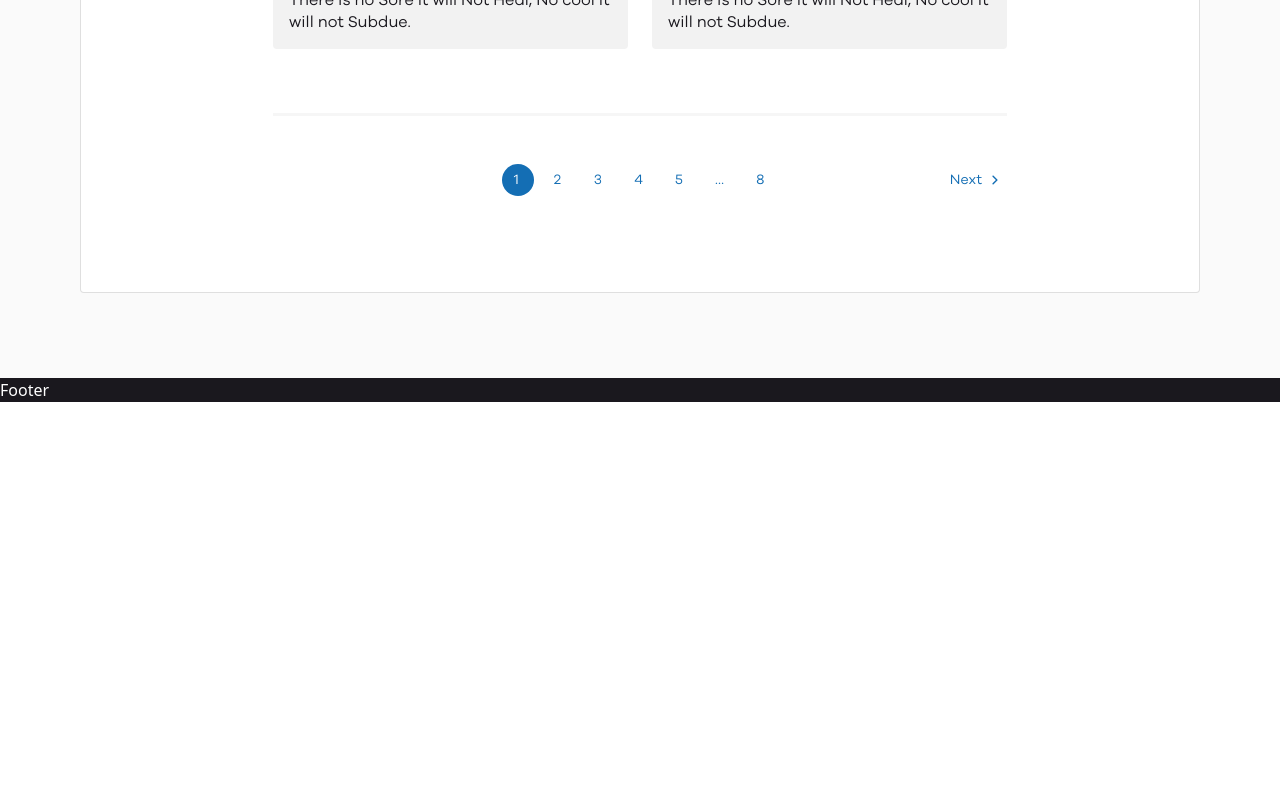
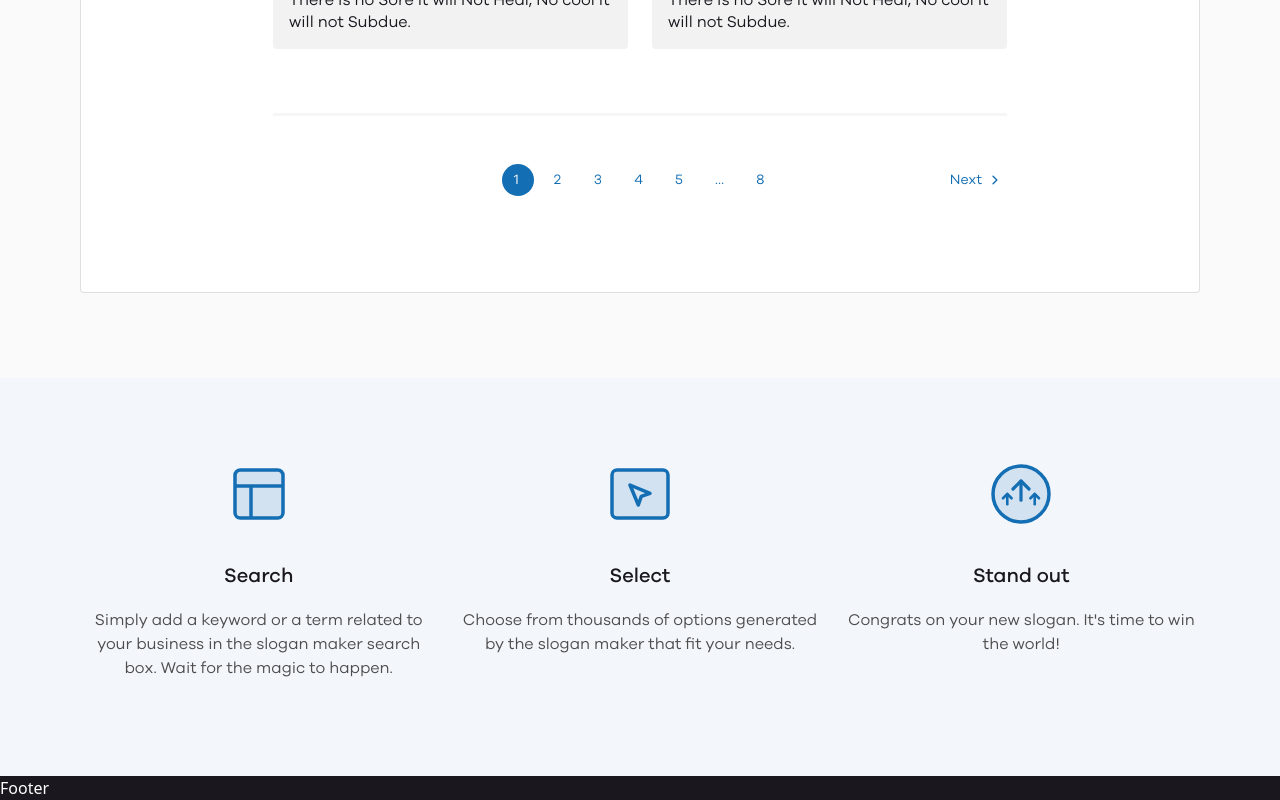
Before and after one commit to saranyan20/slogan-maker, a React (Create React App) app: page / in a window 1280 px wide. Shown: the part 1072-1872 px from the top of the page. Before the commit the page ends 1474 px from the top, so only its background shows below. Built offline with nearby package versions, Linux system fonts and the light colour scheme.

Commit message:
added feature section

```diff
--- /dev/null
+++ b/src/Components/FeaturesSection/FeaturesSection.jsx
@@ -0,0 +1,93 @@
+import './featureSection.scss';
+
+function FeaturesSection() {
+  return (
+    <div className='d-feature'>
+      <div className='d-container'>
+        <div className='row d-feature__images'>
+          <div className='col-sm-4'>
+            <svg width='52' height='52' viewBox='0 0 52 52' fill='none' xmlns='http://www.w3.org/2000/svg'>
+              <path
+                d='M44.6667 2H7.33333C4.38781 2 2 4.38781 2 7.33333V44.6667C2 47.6122 4.38781 50 7.33333 50H44.6667C47.6122 50 50 47.6122 50 44.6667V7.33333C50 4.38781 47.6122 2 44.6667 2Z'
+                fill='#146EB4'
+                fill-opacity='0.15'
+                stroke='#146EB4'
+                stroke-width='3.5'
+                stroke-miterlimit='10'
+              />
+              <path d='M2 18H50' stroke='#146EB4' stroke-width='3.5' stroke-miterlimit='10' />
+              <path d='M18 50V18' stroke='#146EB4' stroke-width='3.5' stroke-miterlimit='10' />
+            </svg>
+          </div>
+          <div className='col-sm-4'>
+            <svg width='60' height='52' viewBox='0 0 60 52' fill='none' xmlns='http://www.w3.org/2000/svg'>
+              <rect
+                x='2'
+                y='2'
+                width='56'
+                height='48'
+                rx='5'
+                fill='#146EB4'
+                fill-opacity='0.15'
+                stroke='#146EB4'
+                stroke-width='3.5'
+                stroke-miterlimit='10'
+              />
+              <path
+                d='M20 17L28.3324 37L31.2905 28.2905L40 25.3324L20 17Z'
+                stroke='#146EB4'
+                stroke-width='3.5'
+                stroke-linecap='round'
+                stroke-linejoin='round'
+              />
+            </svg>
+          </div>
+          <div className='col-sm-4'>
+            <svg width='72' height='72' viewBox='0 0 72 72' fill='none' xmlns='http://www.w3.org/2000/svg'>
+              <path
+                d='M36 64C51.464 64 64 51.464 64 36C64 20.536 51.464 8 36 8C20.536 8 8 20.536 8 36C8 51.464 20.536 64 36 64Z'
+                fill='#146EB4'
+                fill-opacity='0.15'
+                stroke='#146EB4'
+                stroke-width='3.5'
+                stroke-miterlimit='10'
+              />
+              <path d='M44 31L36 23L28 31' stroke='#146EB4' stroke-width='3.2' stroke-linecap='round' stroke-linejoin='round' />
+              <path d='M36 23V42.2' stroke='#146EB4' stroke-width='3.2' stroke-linecap='round' stroke-linejoin='round' />
+              <path d='M54 40.2857L49.7143 36L45.4286 40.2857' stroke='#146EB4' stroke-width='2.6' stroke-linecap='round' stroke-linejoin='round' />
+              <path d='M49.7143 36V46.2857' stroke='#146EB4' stroke-width='2.6' stroke-linecap='round' stroke-linejoin='round' />
+              <path d='M26.5714 40.2857L22.2857 36L18 40.2857' stroke='#146EB4' stroke-width='2.6' stroke-linecap='round' stroke-linejoin='round' />
+              <path d='M22.2857 36V46.2857' stroke='#146EB4' stroke-width='2.6' stroke-linecap='round' stroke-linejoin='round' />
+            </svg>
+          </div>
+        </div>
+
+        <div className='row d-feature__title'>
+          <div className='col-sm-4'>
+            <h5>Search</h5>
+          </div>
+          <div className='col-sm-4'>
+            <h5>Select</h5>
+          </div>
+          <div className='col-sm-4'>
+            <h5>Stand out</h5>
+          </div>
+        </div>
+
+        <div className='row d-feature__description'>
+          <div className='col-sm-4'>
+            <p>Simply add a keyword or a term related to your business in the slogan maker search box. Wait for the magic to happen.</p>
+          </div>
+          <div className='col-sm-4'>
+            <p>Choose from thousands of options generated by the slogan maker that fit your needs.</p>
+          </div>
+          <div className='col-sm-4'>
+            <p>Congrats on your new slogan. It's time to win the world!</p>
+          </div>
+        </div>
+      </div>
+    </div>
+  );
+}
+
+export default FeaturesSection;
--- /dev/null
+++ b/src/Components/FeaturesSection/featureSection.scss
@@ -0,0 +1,38 @@
+.d-feature {
+  background: #f3f7fb;
+  text-align: center;
+  padding: 5rem 0;
+
+  &__images {
+    margin-bottom: 2rem;
+    align-items: center !important;
+  }
+  &__title {
+    margin-bottom: 10px;
+    align-items: center !important;
+  }
+  &__description {
+    align-items: flex-start !important;
+  }
+  .row {
+    h5 {
+      font-family: 'Galano Grotesque';
+      font-style: normal;
+      font-weight: 500;
+      font-size: 20px;
+      line-height: 28px;
+      text-align: center;
+      color: #1a181e;
+    }
+
+    p {
+      font-family: 'Galano Grotesque';
+      font-style: normal;
+      font-weight: 400;
+      font-size: 16px;
+      line-height: 24px;
+      text-align: center;
+      color: #4d4d4d;
+    }
+  }
+}
--- a/src/Pages/Home.jsx
+++ b/src/Pages/Home.jsx
@@ -1,12 +1,14 @@
 import Header from '../Components/Header/Header';
 import Footer from '../Components/Footer/Footer';
 import SloganMaker from '../Components/SloganMaker/SloganMaker';
+import FeaturesSection from '../Components/FeaturesSection/FeaturesSection';
 
 function Home() {
   return (
     <div>
       <Header />
       <SloganMaker />
+      <FeaturesSection />
       <Footer />
     </div>
   );
```
